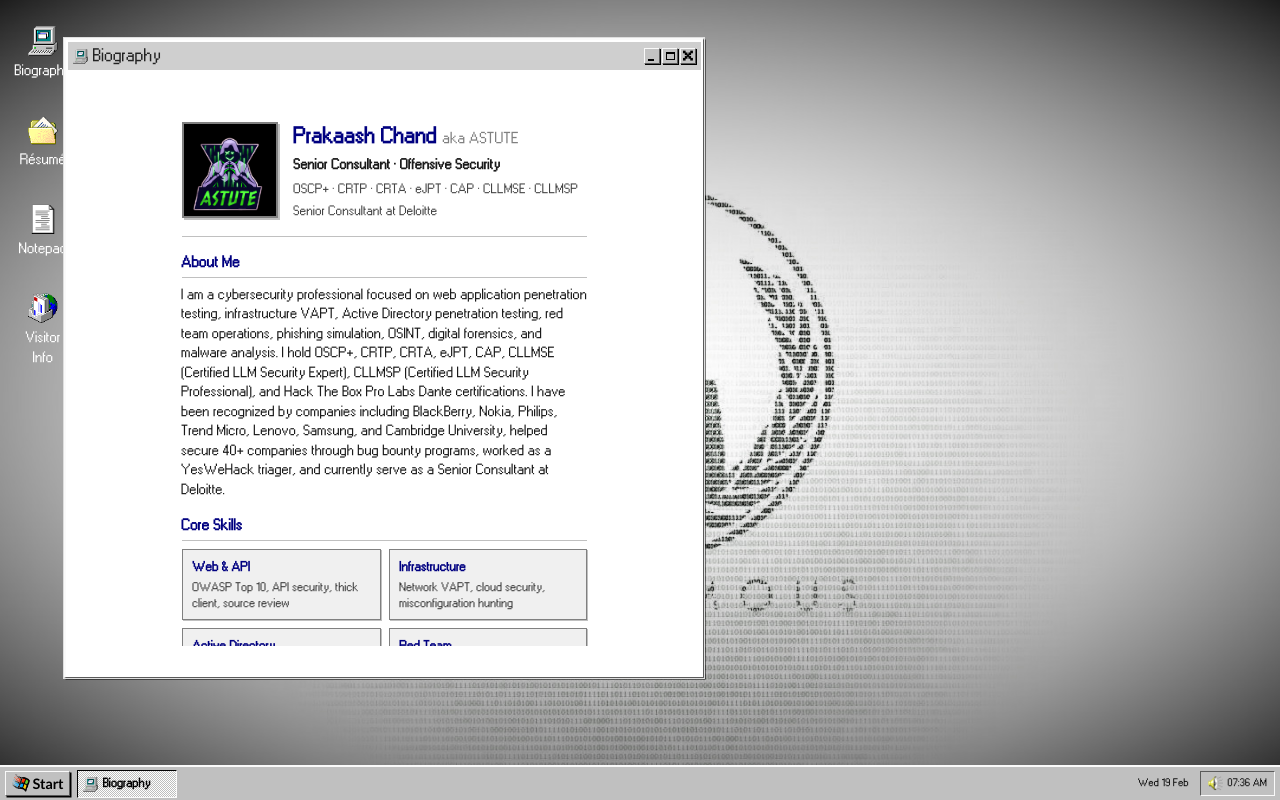
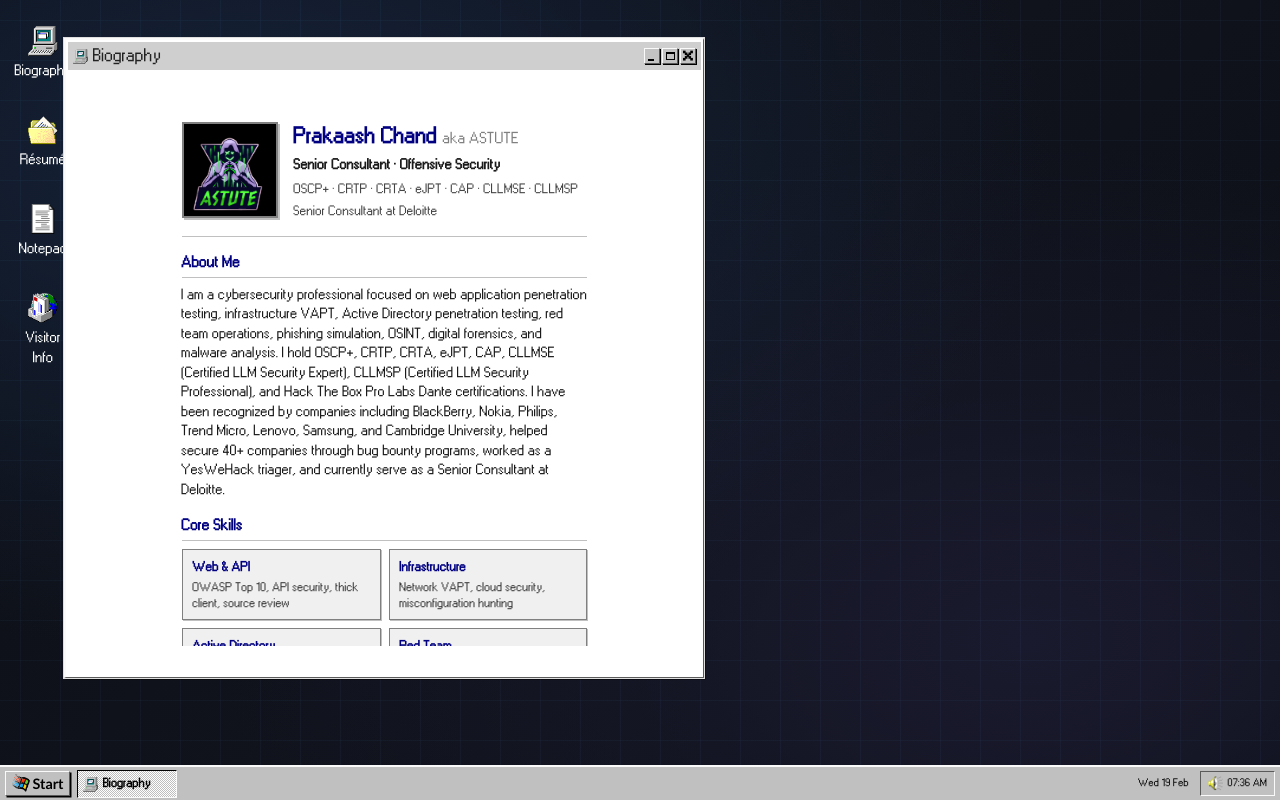
Before and after one commit to prakashchand72/astute72, a Nuxt app: page / in a window 1280 px wide. Built offline with nearby package versions, Linux system fonts and the light colour scheme.

Commit message:
Cleaner dark grid wallpaper and window fade-in animation

```diff
--- a/assets/css/windows/app.css
+++ b/assets/css/windows/app.css
@@ -2,8 +2,13 @@ body {
     margin: 0;
     padding: 0;
     overflow: hidden;
-    background: #000000;
-    background-image: url('/assets/anonymous.jpeg');
-    background-size: cover;
+    background: #0b0e14;
+    background-image:
+        linear-gradient(rgba(86, 156, 214, 0.05) 1px, transparent 1px),
+        linear-gradient(90deg, rgba(86, 156, 214, 0.05) 1px, transparent 1px),
+        radial-gradient(ellipse at 20% 20%, #16233a 0%, transparent 55%),
+        radial-gradient(ellipse at 80% 80%, #1a1a2e 0%, transparent 55%),
+        linear-gradient(135deg, #0b0e14 0%, #10131c 50%, #0b0e14 100%);
+    background-size: 40px 40px, 40px 40px, 100% 100%, 100% 100%, 100% 100%;
     background-position: center;
-  }
+}
--- a/templates/Window.vue
+++ b/templates/Window.vue
@@ -258,6 +258,16 @@ onMounted(() => {
     touch-action: none;
     flex-flow: column;
     display: flex;
+    animation: windowIn 0.18s ease-out;
+}
+
+@keyframes windowIn {
+    from {
+        opacity: 0;
+    }
+    to {
+        opacity: 1;
+    }
 }
 
 .fullscreen {
```
